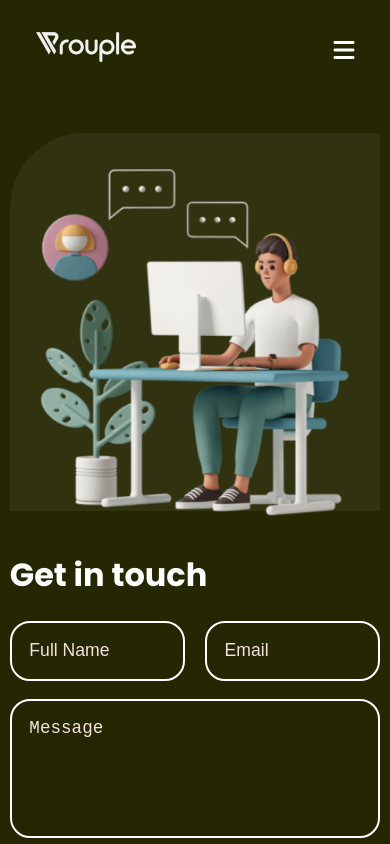
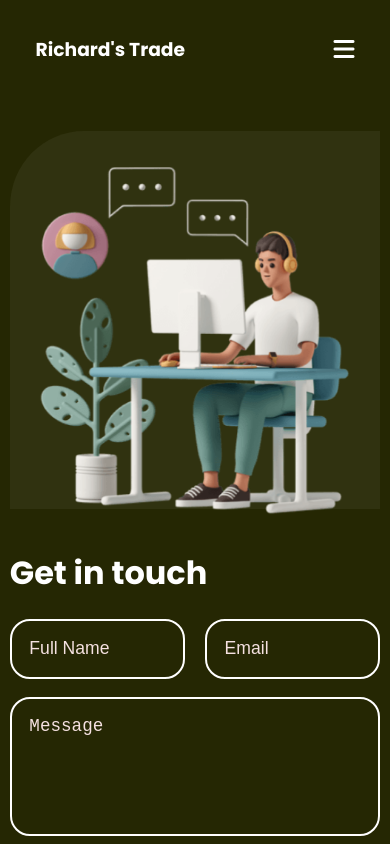
Before and after one commit to Iamdoncarey/Richards-trade, a plain HTML site: page contact.html in a window 390 px wide. Shown: the top 844 px of the page. Drawn offline with Linux system fonts and the light colour scheme.

Commit message:
CRYPTO CURRENCY RESPONSIVE WEBSITE

```diff
--- a/contact.html
+++ b/contact.html
@@ -14,7 +14,8 @@
     <header>
         <div id="logo">
             <a href="./index.html">
-                <img src="./img/logo-white.png" alt="">
+                <h3 style="color: white;">Richard's Trade</h3>
+                <!-- <img src="./img/logo-white.png" alt=""> -->
                 </a>
         </div>
         <ul class="nav" id="nav">
@@ -94,7 +95,8 @@
 
         <div class="footerlinksContainer">
             <div class="footerAboutus">
-                <img src="./img/logo-white.png" alt="">
+                <h3 style="color: white;">Richard's Trade</h3>
+                <!-- <img src="./img/logo-white.png" alt=""> -->
                 <p class="darkPara">With no commissions and a simple user interface,
                  Prouple is the most reliable way to trade for
                  Cryptocurrency.
@@ -132,7 +134,7 @@
         </div>
 
         <div class="footerCopyright">
-             <p>&copy; 2023 design and developed by <a href="#" class="developedBy">Programming Insider</a>.</p>
+             <p>&copy; 2025 design and developed by <a href="#" class="developedBy">Carey.Dev</a>.</p>
         </div>
     </footer>
 
```
Also changed, not shown: aboutus.html (+5 -3 lines), index.html (+1 -1 lines).
